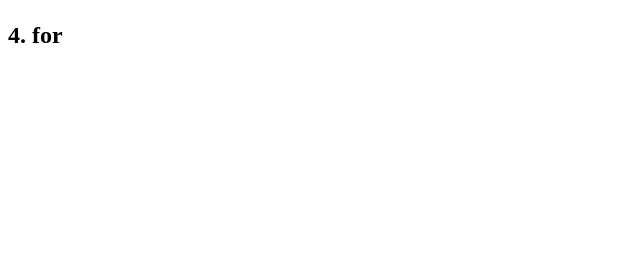
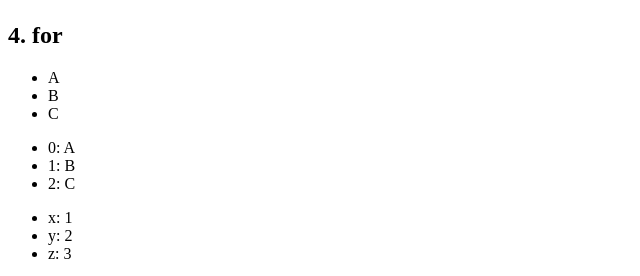
Before and after one commit to LearnShare/vra-angular, an Angular app: page / in a window 1280 px wide. Shown: the part 1006-1282 px from the top of the page, without its empty margins (0-640 px from the left). Before the commit the page ends 1075 px from the top, so only its background shows below. Built offline with nearby package versions, Linux system fonts and the light colour scheme.

Commit message:
update(demo): ngFor.

```diff
--- a/src/app/components/demo-template/demo-template.component.html
+++ b/src/app/components/demo-template/demo-template.component.html
@@ -33,4 +33,16 @@
         *ngSwitchDefault>nothing</span>
   </div>
   <h2>4. for</h2>
+  <ul>
+    <li
+        *ngFor="let item of list">{{ item }}</li>
+  </ul>
+  <ul>
+    <li
+        *ngFor="let item of list; index as i">{{ i }}: {{ item }}</li>
+  </ul>
+  <ul>
+    <li
+        *ngFor="let item of data | keyvalue">{{ item.key }}: {{ item.value }}</li>
+  </ul>
 </div>
--- a/src/app/components/demo-template/demo-template.component.ts
+++ b/src/app/components/demo-template/demo-template.component.ts
@@ -14,6 +14,9 @@ export class DemoTemplateComponent {
   showItem: boolean;
   selectedItem: string;
   list: Array<string>;
+  data: {
+    [key: string]: number;
+  };
 
   constructor() {
     this.msg = 'value from data';
@@ -29,5 +32,10 @@ export class DemoTemplateComponent {
       'B',
       'C',
     ];
+    this.data = {
+      x: 1,
+      y: 2,
+      z: 3,
+    };
   }
 }
```
